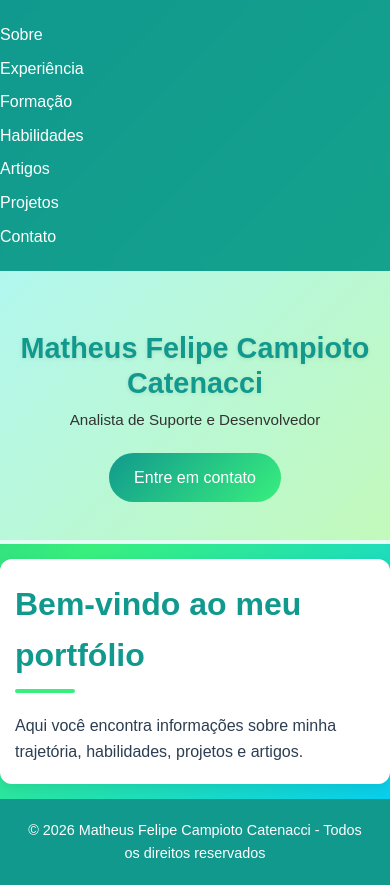
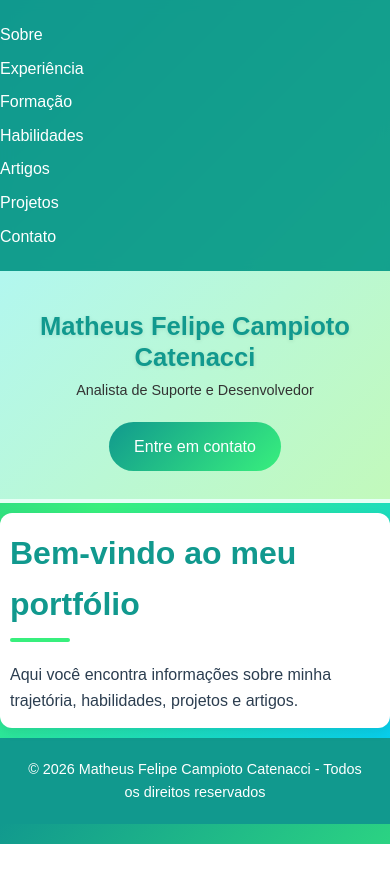
Before and after one commit to MatheusCampioto/sitedev, a plain HTML site: page index.html in a window 390 px wide. After the commit the page ends 844 px from the top, so only its background shows below. Drawn offline with Linux system fonts and the light colour scheme.

Commit message:
Ultima att

```diff
--- a/style.css
+++ b/style.css
@@ -248,19 +248,19 @@ footer a:hover { color: #e6fff5; }
   }
 
   .hero {
-    padding: 60px 15px 30px; /* reduz bastante o espaço no topo */
+    padding: 40px 15px 20px; /* reduz bastante o espaço no topo */
   }
   .hero h1 {
-    font-size: 1.8rem;
+    font-size: 1.6rem;
     line-height: 1.2;
   }
   .hero p {
-    font-size: 0.95rem;
-    margin-top: 8px;
+    font-size: 0.9rem;
+    margin-top: 6px;
   }
 
   section {
-    padding: 20px 15px; /* menos espaço interno */
-    margin: 15px auto;  /* menos espaço externo */
+    padding: 15px 10px; /* menos espaço interno */
+    margin: 10px auto;  /* menos espaço externo */
   }
 }
```
